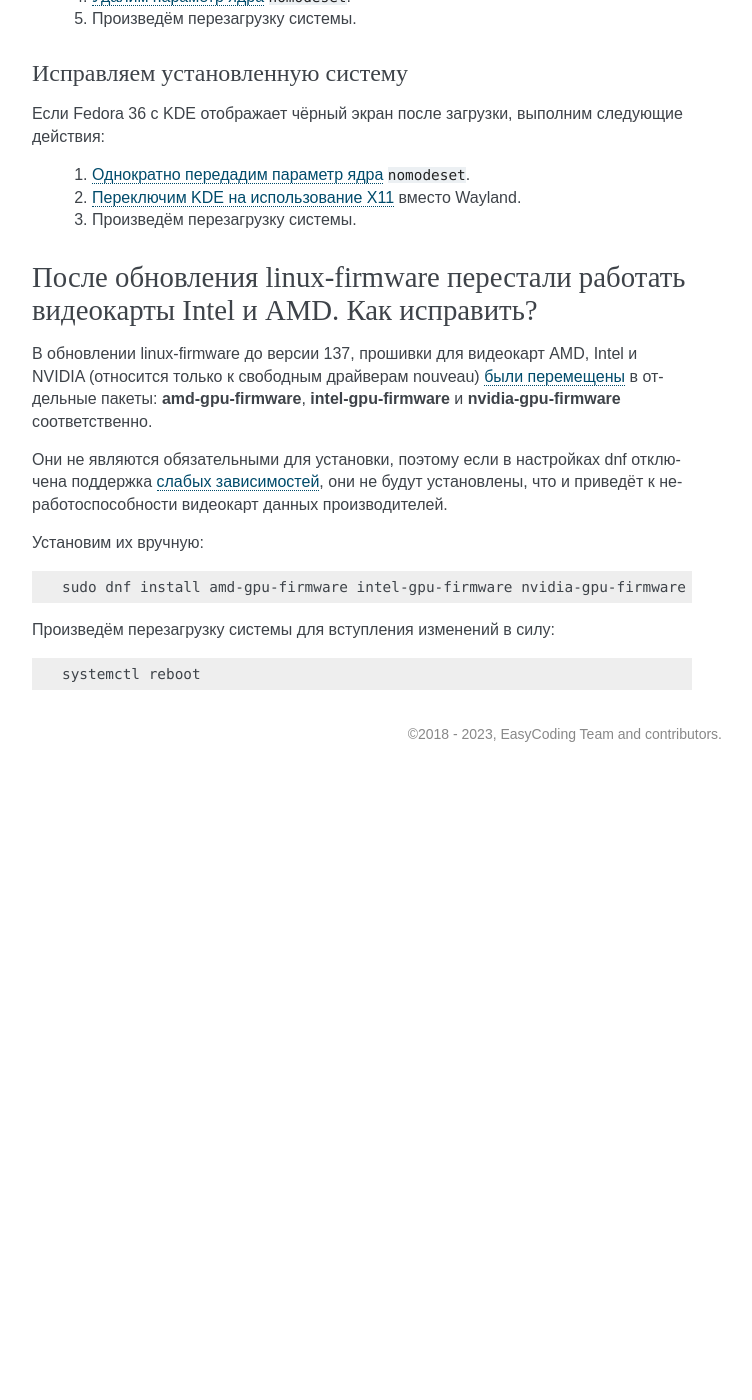
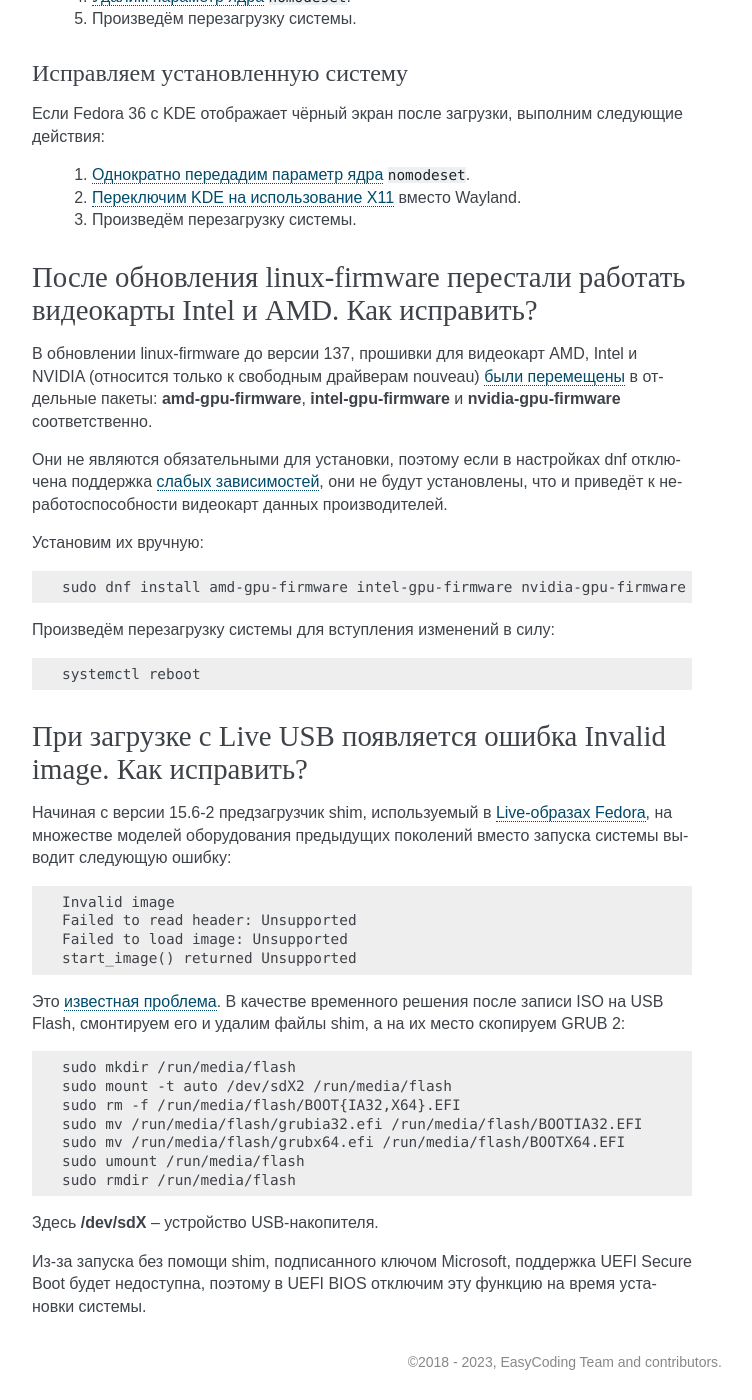
Before and after one commit to RussianFedora/FAQ, a Sphinx documentation site: the page built from source/tips-and-tricks.rst, in a window 1280 px wide and 1400 px high, scrolled down 14294 px. Shown: the whole window, without its empty margins (388-1140 px from the left). Built offline with Sphinx 7.4.7, drawn with Linux system fonts in a browser that asks for light colours; comment, search, counter and statistics services are not loaded; before the commit the page ends 15066 px from its top, so only the background shows below that; some of the changed text lies outside the part shown.

Commit message:
Added a new question usb-invalid-image.

```diff
--- a/source/tips-and-tricks.rst
+++ b/source/tips-and-tricks.rst
@@ -784,3 +784,34 @@
 .. code-block:: text
 
     systemctl reboot
+
+.. index:: flash, usb, live, installation
+.. _usb-invalid-image:
+
+При загрузке с Live USB появляется ошибка Invalid image. Как исправить?
+============================================================================
+
+Начиная с версии 15.6-2 предзагрузчик shim, используемый в :ref:`Live-образах Fedora <usb-flash>`, на множестве моделей оборудования предыдущих поколений вместо запуска системы выводит следующую ошибку:
+
+.. code-block:: text
+
+    Invalid image
+    Failed to read header: Unsupported
+    Failed to load image: Unsupported
+    start_image() returned Unsupported
+
+Это `известная проблема <https://bugzilla.redhat.com/show_bug.cgi?id=2113005>`__. В качестве временного решения после записи ISO на USB Flash, смонтируем его и удалим файлы shim, а на их место скопируем GRUB 2:
+
+.. code-block:: text
+
+    sudo mkdir /run/media/flash
+    sudo mount -t auto /dev/sdX2 /run/media/flash
+    sudo rm -f /run/media/flash/BOOT{IA32,X64}.EFI
+    sudo mv /run/media/flash/grubia32.efi /run/media/flash/BOOTIA32.EFI
+    sudo mv /run/media/flash/grubx64.efi /run/media/flash/BOOTX64.EFI
+    sudo umount /run/media/flash
+    sudo rmdir /run/media/flash
+
+Здесь **/dev/sdX** -- устройство USB-накопителя.
+
+Из-за запуска без помощи shim, подписанного ключом Microsoft, поддержка UEFI Secure Boot будет недоступна, поэтому в UEFI BIOS отключим эту функцию на время установки системы.
```
